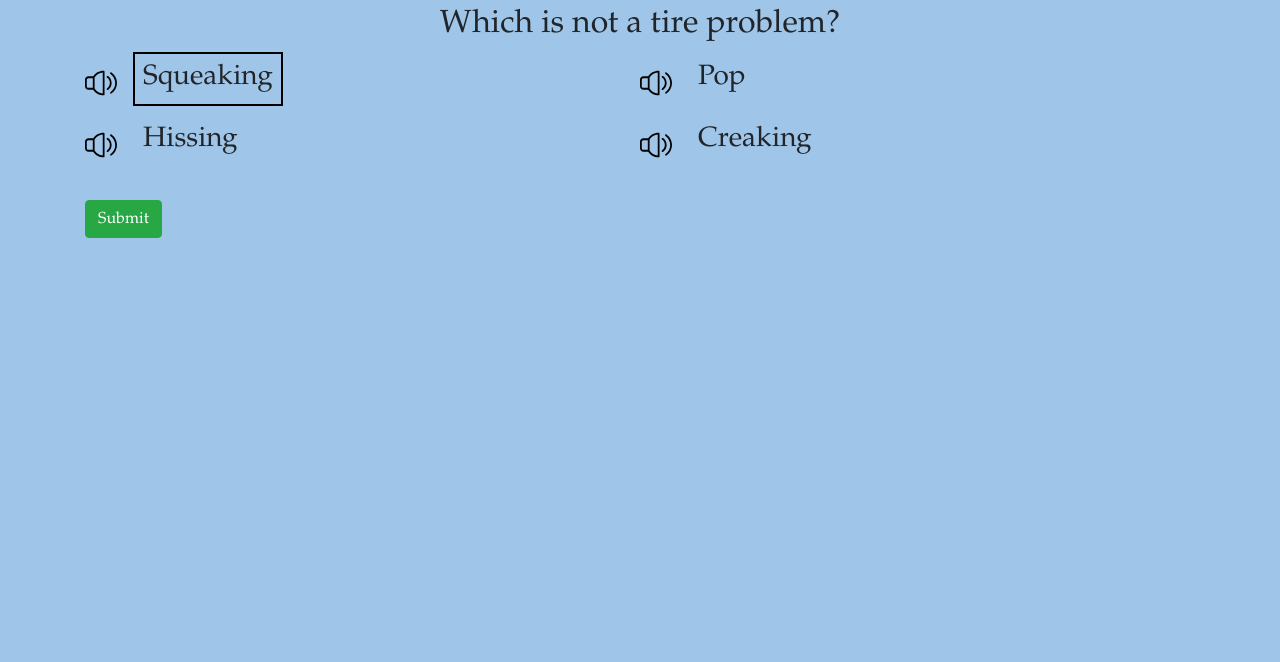
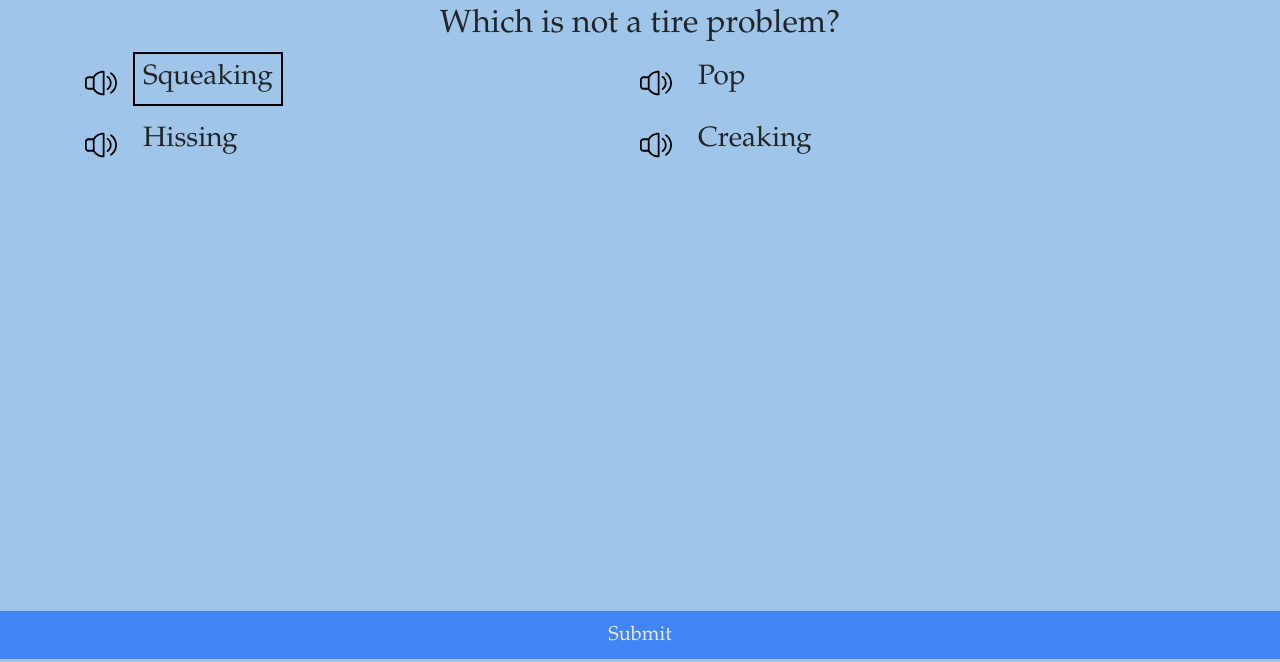
Before and after one commit to SyedMRaza786/UIFinal, a Flask app: page /quiz/1 in a window 1280 px wide. Shown: the part 138-800 px from the top of the page. Run offline with Flask 3, Linux system fonts and the light colour scheme; some libraries are stand-ins or nearby versions.

Commit message:
quiz btns

```diff
--- a/static/main.css
+++ b/static/main.css
@@ -62,6 +62,16 @@ html * {
     background-color: #012169;
 }
 
+.darkBlue:hover{
+    color: rgb(189, 189, 189);
+    text-decoration: none
+}
+
+.darkBlue:active {
+    color: rgb(189, 189, 189);
+    text-decoration: none;
+}
+
 .textWhite {
     color: rgb(232, 232, 232)
 }
@@ -69,6 +79,8 @@ html * {
 .textWhite >*{
     color: rgb(232, 232, 232)
 }
+
+
 
 .grey
 {
--- a/static/quiz.js
+++ b/static/quiz.js
@@ -38,6 +38,7 @@ function checkAnswers() {
         const nextBtn = document.getElementById("nextButton");
         if(nextBtn != null) {
             nextBtn.classList.remove('hide');
+            document.getElementById('quiz-next-col').classList.remove('hide');
         }
     })
     .catch(error => {
--- a/templates/quiz.html
+++ b/templates/quiz.html
@@ -60,22 +60,31 @@
     </div>
     {% endfor %}
 </div>
-<div>
+
+<!-- previous and next buttons -->
+<div class = "fixed-bottom padd-vert">
+    <div class = "row justify-content-between no-padd">
+
         {% if question['quiz_id'] != 1 %}
-    <a href="/quiz/{{question['quiz_id']-1}}">
-        <button class="mt-4 standard btn accentColor textWhite">Previous</button>
-    </a>
+        <div class="col">
+            <a class="btn btn-secondary btn-lg btn-block" href="/quiz/{{question['quiz_id']-1}}" role = "button">Previous </a>
+        </div>
         {% endif %}
-    <button id="checkButton" class="mt-4 btn btn-success" {% if answered_question %}disabled{% endif %} onclick="checkAnswers()">Submit</button>
+
+        <div class="col">
+            <button id="checkButton" class="btn accentColor btn-lg btn-block textWhite" {% if answered_question %}disabled{% endif %} onclick="checkAnswers()">Submit</button>
+        </div>
+
+        <div class = "col textWhite hide" id = "quiz-next-col">
             {% if question['quiz_id'] != 8 %}
                 <a id="nextButton" {%if not answered_question %}class='hide' {% endif %} href="/quiz/{{question['quiz_id']+1}}">
-            <button class="mt-4 standard btn accentColor textWhite">Next</button>
+                    <button class="btn darkBlue btn-lg btn-block textWhite">Next</button>
                 </a>
             {%else%}
-    <a href="/quiz/results">
-        <button class="mt-4 standard btn accentColor textWhite">View Results</button>
-    </a>
+                <a href="/quiz/results" class="btn darkBlue btn-lg btn-block textWhite" role ="button">View Results</a>
             {% endif %}
+        </div>
 
     </div>
+</div>
 {% endblock %}
```
Lines whose indentation alone changed are shown as unchanged.
